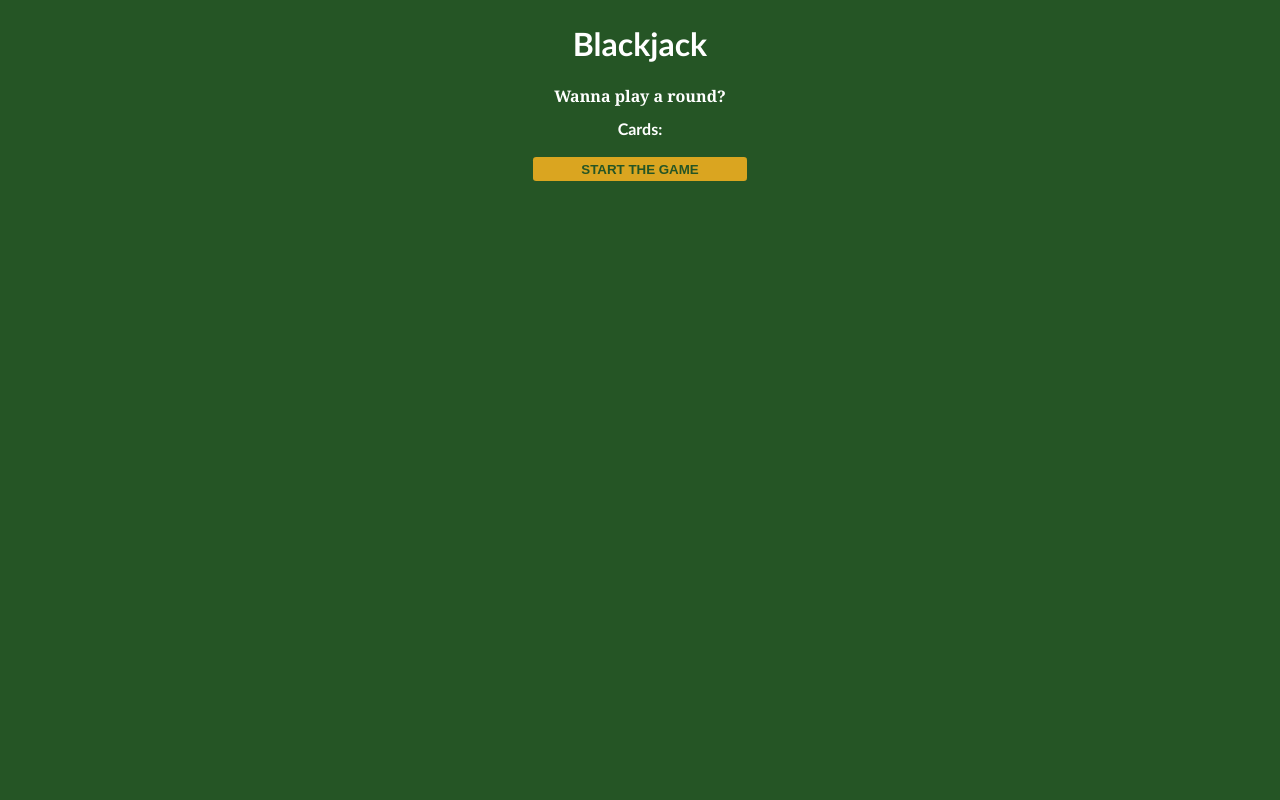
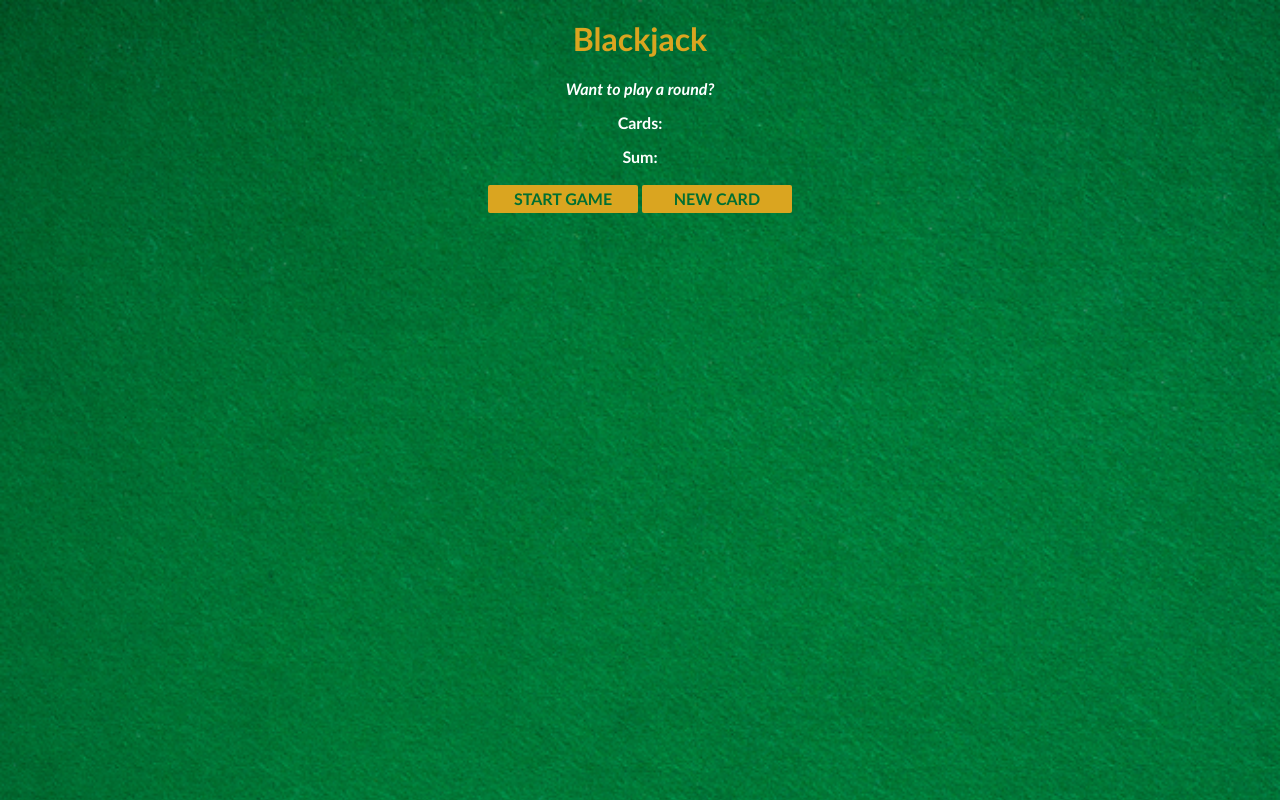
Before and after one commit to somecallmejoey/BlackJacks, a plain HTML site: page index.html in a window 1280 px wide. Drawn offline with nearby package versions, Linux system fonts and the light colour scheme.

Commit message:
Reworked entire BlacJack

```diff
--- a/index.css
+++ b/index.css
@@ -1,55 +1,31 @@
 body {
-  font-family: "Trebuchet MS", "Lucida Sans Unicode", "Lucida Grande", Arial,
-    sans-serif;
-  background-color: rgb(37, 85, 37);
-  background-size: cover;
-  font-weight: bold;
-  color: white;
-  text-align: center;
+    font-family: 'Trebuchet MS', 'Lucida Sans Unicode', 'Lucida Grande', Arial, sans-serif;
+    background-image: url("images/table.png");
+    background-size: cover;
+    font-weight: bold;
+    color: white;
+    text-align: center;
 }
 
-.wrapper {
-  display: flex;
-  justify-content: center;
-  flex-direction: column;
-  background-color: rgb(37, 85, 37);
-  width: 100%;
-  align-items: center;
+h1 {
+    color: goldenrod;
 }
 
-.results {
-  display: flex;
-  flex-direction: column;
-  justify-content: space-evenly;
+#message-el {
+    font-style: italic;
 }
-h1 {
-  padding: 1rem;
-  margin: 0;
-  border-radius: 0.6rem;
-  overflow: hidden;
+
+/* 3. Make sure that the two buttons have some space between
+each other when they are rendered out vertically */
+button {
+    color: #016f32;
+    width: 150px;
+    background: goldenrod;
+    padding-top: 5px;
+    padding-bottom: 5px;
+    font-weight: bold;
+    border: none;
+    border-radius: 2px;
+    margin-bottom: 2px;
+    margin-top: 2px;
 }
-.message-el {
-  font-family: Cambria, Cochin, Georgia, Times, "Times New Roman", serif;
-  padding: 0.3rem;
-  margin-top: 0.1em;
-  margin-bottom: 0.1em;
-
-  border-radius: 9px;
-}
-#btn-start {
-  background-color: goldenrod;
-  box-shadow: 10px;
-  border: 0;
-  border-radius: 0.2rem;
-  margin-top: 0.3rem;
-  padding-right: 3rem;
-  padding-left: 3rem;
-  padding-top: 0.3rem;
-  padding-bottom: 0.3rem;
-  color: rgb(37, 85, 37);
-  text-transform: uppercase;
-  font-weight: 700;
-}
-p {
-  margin: 0.3rem;
-}
--- a/index.html
+++ b/index.html
@@ -1,26 +1,14 @@
-<!DOCTYPE html>
-<html lang="en">
-<head>
-  <meta charset="UTF-8">
-  <meta http-equiv="X-UA-Compatible" content="IE=edge">
-  <meta name="viewport" content="width=device-width, initial-scale=1.0">
-  <title>Jack Black</title>
-  <head>
-    <link rel="stylesheet" href="index.css" />
-
-  </head>
-  <body>
-    <div class="wrapper">
-
-        <h1 id="h1">Blackjack</h1>
-        <p class="message-el">Wanna play a round?</p>
-
-        <div class="results">
-          <p id="cards-el">Cards:  </p>
-          <p id="sum-el"> </p>
-        </div>
-        <button id="btn-start" onclick="generateTwoCards() ; getRidOfButton() ; addNumbers()"> Start the game</button>
+<html>
+    <head><link rel="stylesheet" href="https://cdnjs.cloudflare.com/ajax/libs/normalize/8.0.1/normalize.css">
+        <link rel="stylesheet" href="index.css">
+    </head>
+    <body>
+        <h1>Blackjack</h1>
+        <p id="message-el">Want to play a round?</p>
+        <p id="cards-el">Cards:</p>
+        <p id="sum-el">Sum:</p>
+        <button onclick="startGame()">START GAME</button>
+        <button onclick="newCard()">NEW CARD</button>
         <script src="index.js"></script>
-    </div>
-  </body>
+    </body>
 </html>
--- a/index.js
+++ b/index.js
@@ -1,39 +1,43 @@
-let cards = document.getElementById("cards-el");
-let btn = document.getElementById("btn-start");
-let wrapper = document.getElementsByClassName("wrapper");
-let sums = document.getElementById("sum-el");
+let firstCard = 10
+let secondCard = 4
+let cards = [firstCard, secondCard]
+let sum = firstCard + secondCard
+let hasBlackJack = false
+let isAlive = true
+let message = ""
+let messageEl = document.getElementById("message-el")
+let sumEl = document.getElementById("sum-el")
+let cardsEl = document.getElementById("cards-el")
 
-let a = 0;
-let b = 0;
-function startGame(sum) {
-  if (sum < 21) {
-    message = "Do you want to draw a new card?";
-  } else if (sum === 21) {
-    message = "You win!";
-    hasBlackJack = true;
-  } else {
-    message = "Lol no money for u get fucked";
-    isAlive = false;
-  }
-  console.log(message);
+function startGame() {
+    renderGame()
 }
 
-function generateTwoCards() {
-  if (cards.textContent !== "") {
-    a = Math.floor(Math.random() * 11) + 1;
-    b = Math.floor(Math.random() * 11) + 1;
+function renderGame() {
+    cardsEl.textContent = "Cards: "
+    // Create a for loop that renders out all the cards instead of just two
+    for (let i = 0; i < cards.length; i++) {
+        cardsEl.textContent += cards[i] + " "
+    }
 
-    cards.textContent += "Cards: " + a + ", ";
-    cards.textContent += b;
-  }
+    sumEl.textContent = "Sum: " + sum
+    if (sum <= 20) {
+        message = "Do you want to draw a new card?"
+    } else if (sum === 21) {
+        message = "You've got Blackjack!"
+        hasBlackJack = true
+    } else {
+        message = "You're out of the game!"
+        isAlive = false
+    }
+    messageEl.textContent = message
 }
 
-function addNumbers() {
-  let sum = a + b;
 
-  sums.textContent += "Total =" + " " + sum;
+function newCard() {
+    let card = Math.floor(Math.random()* 10)
+    sum += card // sum = sum + card    // Push the card to the cards array
+    cards.push(card)
+    console.log(cards)
+    renderGame()
 }
-
-function getRidOfButton() {
-  btn.remove();
-}
```
Also changed, not shown: images/table.png (added).
